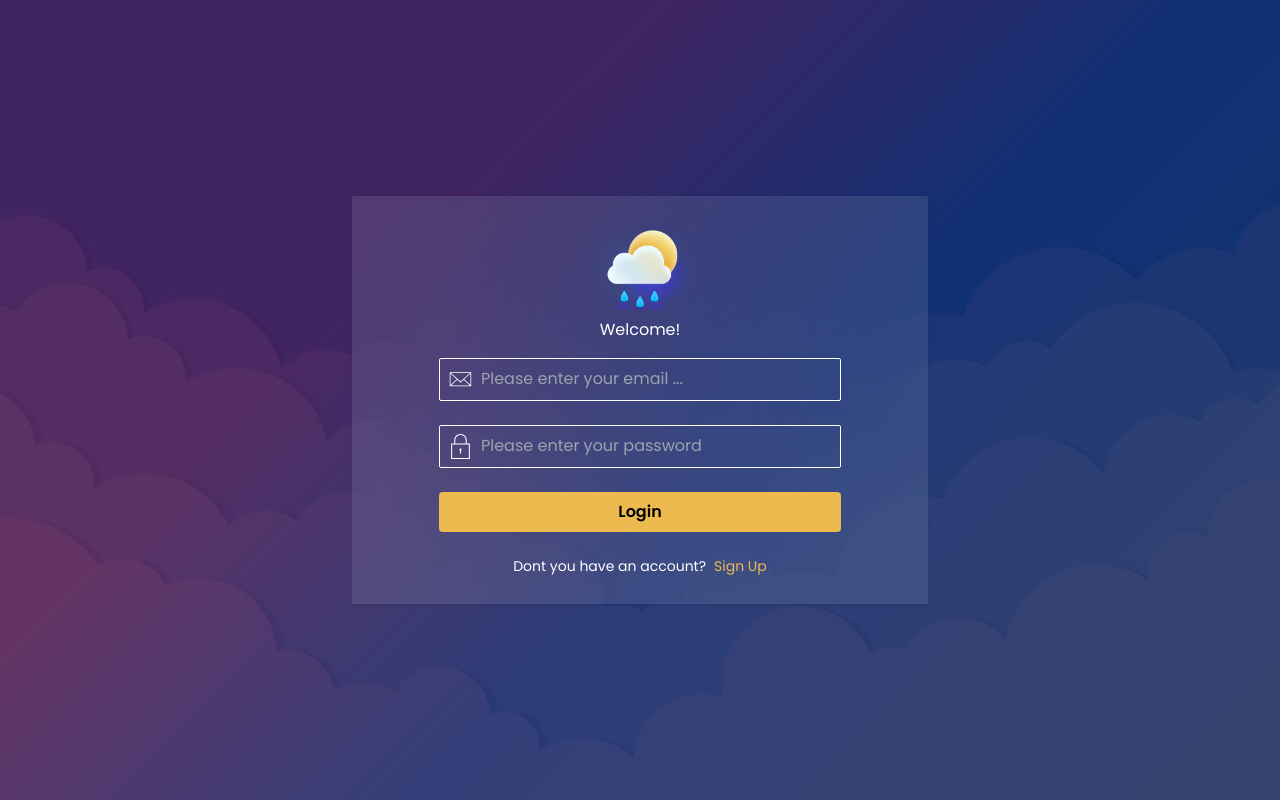
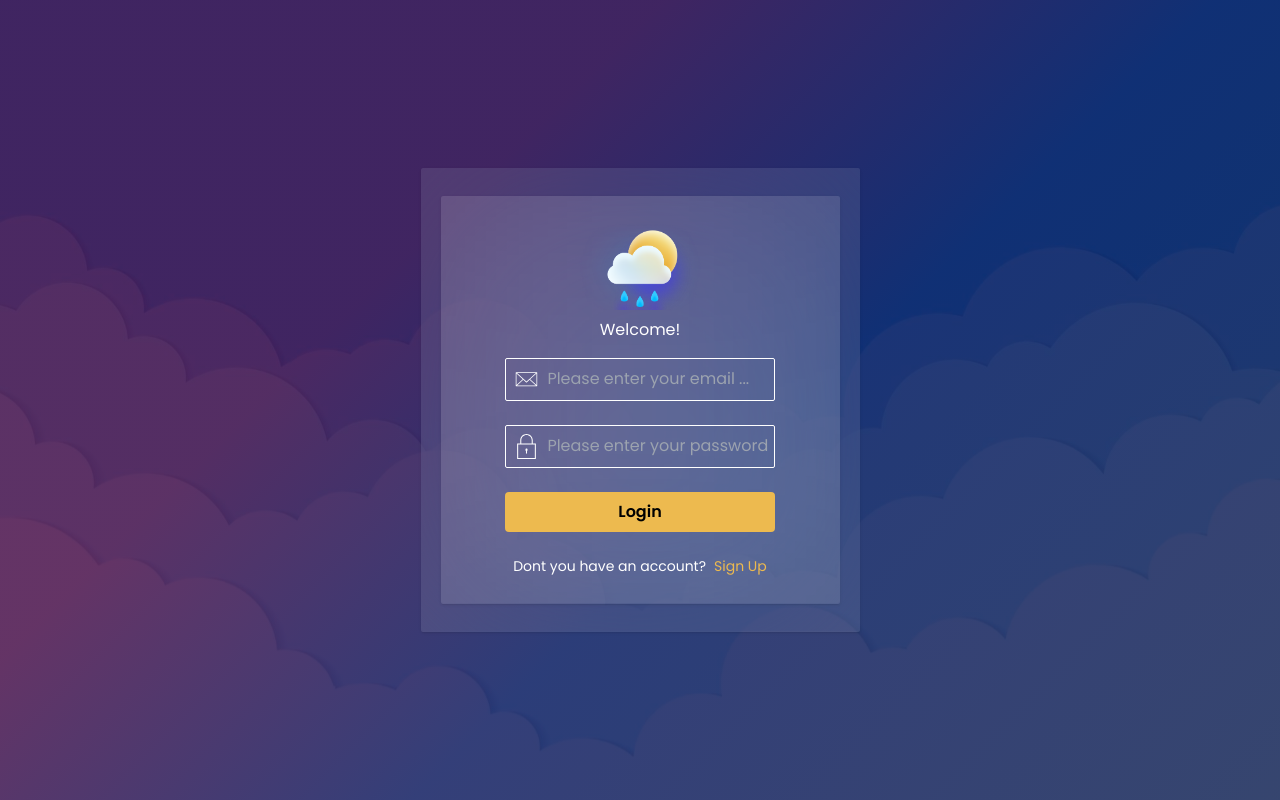
Before and after one commit to ShivaEslami97/nextjs-weather-app, a Next.js app: page / in a window 1280 px wide. Built offline with nearby package versions, Linux system fonts and the light colour scheme.

Commit message:
feat: add card component

```diff
--- /dev/null
+++ b/components/Card.tsx
@@ -0,0 +1,12 @@
+import { ReactNode } from "react";
+
+type Props = {
+  children?: ReactNode;
+  className?: string;
+};
+
+const Card = ({ children, className }: Props) => {
+  return <div className={`main__box ${className}`}>{children}</div>;
+};
+
+export default Card;
--- a/components/Layout.tsx
+++ b/components/Layout.tsx
@@ -1,12 +1,14 @@
 import Head from "next/head";
 import React, { ReactNode } from "react";
+import Card from "./Card";
 
 type Props = {
   children?: ReactNode;
   title?: string;
+  className?: string;
 };
 
-const Layout = ({ children, title = "Weather App" }: Props) => {
+const Layout = ({ children, title = "Weather App", className }: Props) => {
   return (
     <>
       <Head>
@@ -16,7 +18,9 @@
         <meta name="viewport" content="initial-scale=1.0, width=device-width" />
         <link rel="icon" href="/favicon.ico" />
       </Head>
-      <main className="main">{children}</main>
+      <main className="main">
+        <Card className={className}>{children}</Card>
+      </main>
     </>
   );
 };
--- a/styles/globals.css
+++ b/styles/globals.css
@@ -14,7 +14,7 @@
     @apply bg-main h-screen relative flex items-center bg-cover before:content-[''] before:bg-filter before:absolute before:bg-cover before:h-full before:w-full;
   }
   .main__box {
-    @apply flex flex-col gap-4 mx-auto max-w-xl w-5/6 bg-box shadow py-7 border-gray backdrop-blur-4xl px-5 rounded-sm justify-center items-center z-10 text-white relative;
+    @apply flex flex-col gap-4 mx-auto max-w-xl bg-box shadow py-7 border-gray backdrop-blur-4xl px-5 rounded-sm justify-center items-center z-10 text-white relative;
   }
   .app-logo {
     @apply w-36;
```
